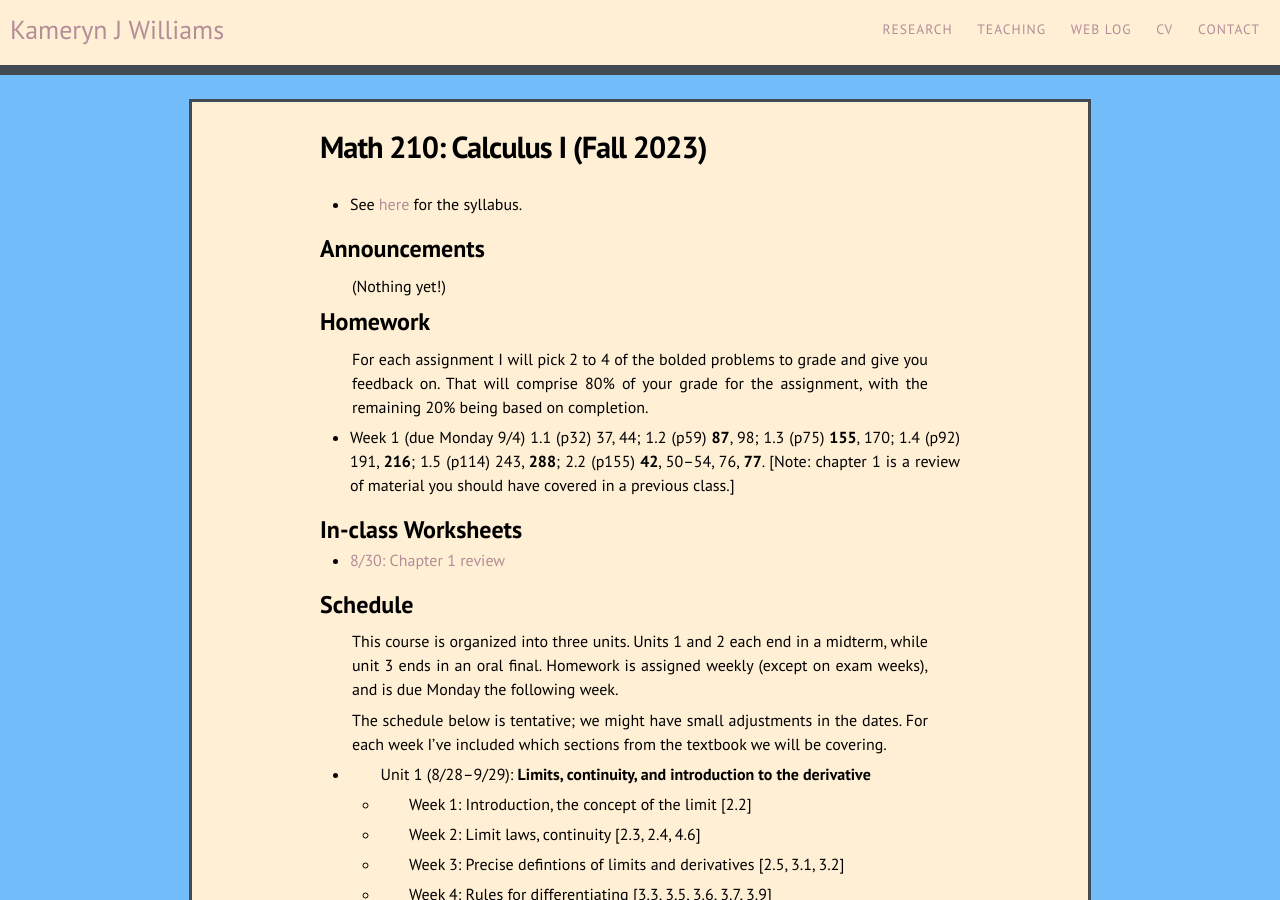
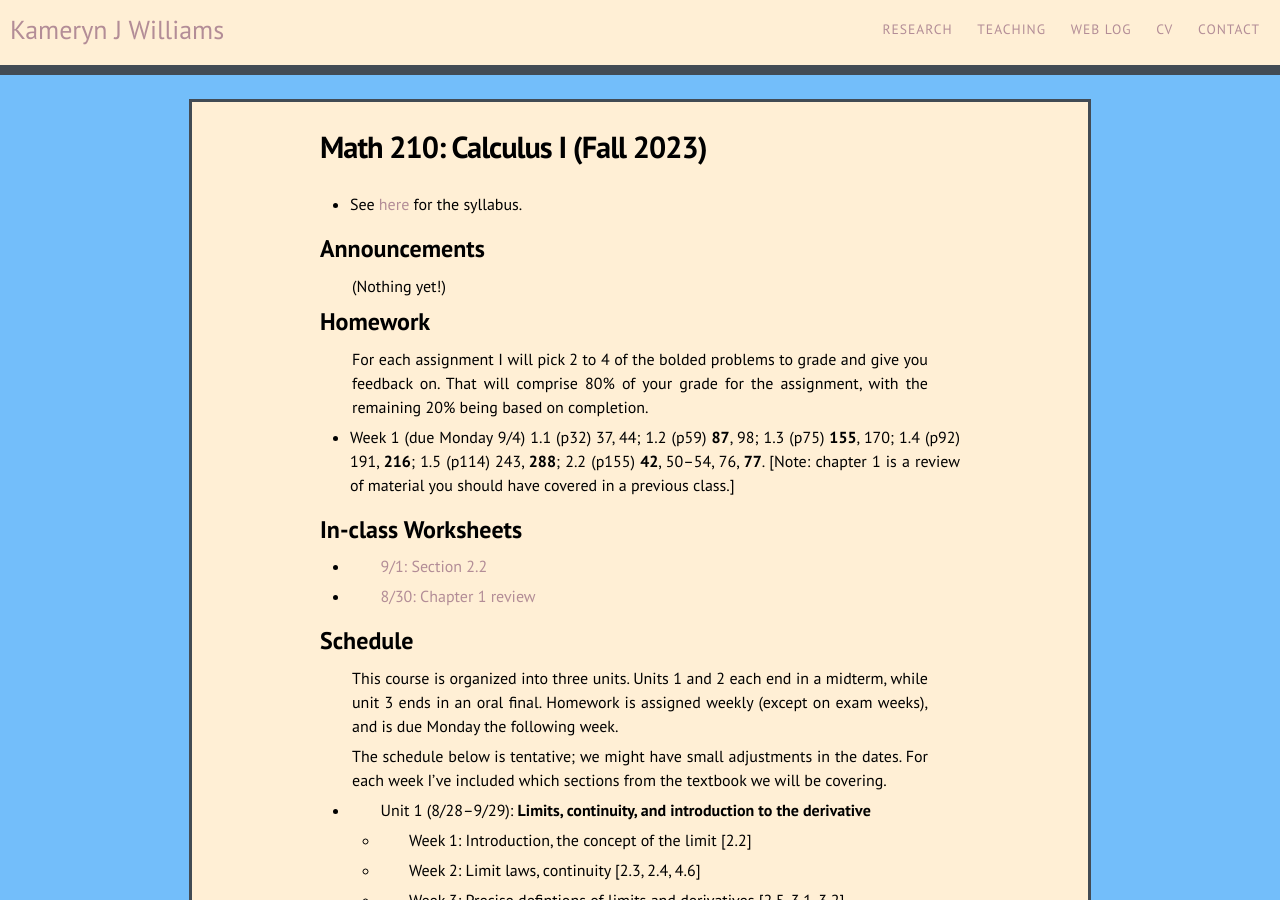
Before and after one commit to kamerynjw/kamerynjw.github.io, a Jekyll site: the page built from teaching/2023/math210.md, in a window 1280 px wide and 900 px high. Built offline with Jekyll 4.4.1, drawn with Linux system fonts in a browser that asks for light colours; nearby versions of some CDN libraries.

Commit message:
finished week 1 of worksheets

```diff
--- a/teaching/2023/math210.md
+++ b/teaching/2023/math210.md
@@ -21,6 +21,8 @@ For each assignment I will pick 2 to 4 of the bolded problems to grade and give
 
 In-class Worksheets
 --------
+
+* [9/1: Section 2.2](ws9-1.pdf)
 
 * [8/30: Chapter 1 review](w8-30.pdf)
 
```
Also changed, not shown: 1 other file.
